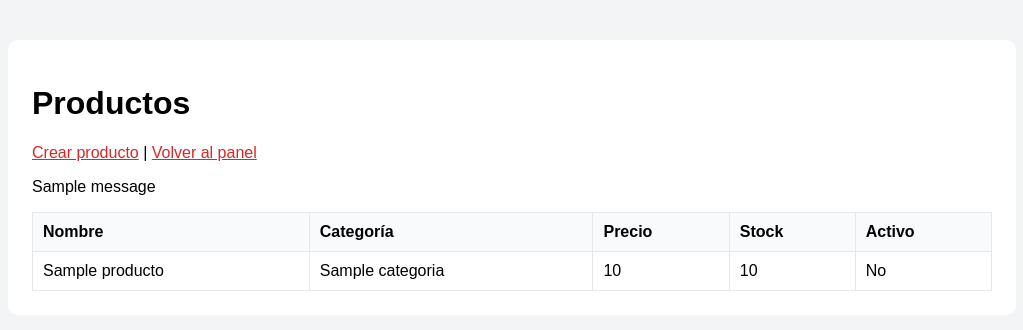
After one commit to Alejomd51/Sistemas_de_Ventas, a Django app: template usuarios/templates/usuarios/productos.html in a window 1280 px wide. The commit adds this page. Shown: the top 330 px of the page, without its empty margins (128-1151 px from the left). Run offline with Django 3.2, Linux system fonts and the light colour scheme; the template is opened without the code that fills it: most values are stand-ins (such as "Sample title", 1, 10 or a date in 2020); one stand-in notice (Sample message) is shown.

Commit message:
feat: agrego vistas, plantillas de productos y formularios

```diff
--- a/usuarios/models.py
+++ b/usuarios/models.py
@@ -34,6 +34,10 @@ class Producto(models.Model):
         verbose_name_plural = "productos"
         ordering = ["nombre"]
 
+    @property
+    def precio_formateado(self):
+        return f"{self.precio:.2f}"
+
     def __str__(self):
         return self.nombre
 
--- a/usuarios/templates/usuarios/panel_admin.html
+++ b/usuarios/templates/usuarios/panel_admin.html
@@ -9,6 +9,7 @@
 <main>
     <h1>Panel de administrador</h1>
     <p>Esta sección es exclusiva para usuarios administradores.</p>
+    <p><a href="{% url 'usuarios:productos' %}">Gestionar productos</a></p>
     <a href="{% url 'usuarios:inicio' %}">Volver al inicio</a>
 </main>
 </body>
--- /dev/null
+++ b/usuarios/templates/usuarios/productos.html
@@ -0,0 +1,59 @@
+<!doctype html>
+<html lang="es">
+<head>
+    <meta charset="utf-8">
+    <meta name="viewport" content="width=device-width, initial-scale=1">
+    <title>Productos</title>
+    <style>
+        body { font-family: Arial, sans-serif; background: #f3f4f6; margin: 0; }
+        main { max-width: 960px; margin: 40px auto; padding: 24px; background: white; border-radius: 10px; }
+        table { width: 100%; border-collapse: collapse; margin-top: 16px; }
+        th, td { border: 1px solid #e5e7eb; padding: 10px; text-align: left; }
+        th { background: #f9fafb; }
+        .actions { margin-bottom: 16px; }
+        a { color: #dc2626; }
+    </style>
+</head>
+<body>
+<main>
+    <h1>Productos</h1>
+    <div class="actions">
+        <a href="{% url 'usuarios:producto_crear' %}">Crear producto</a> |
+        <a href="{% url 'usuarios:panel_admin' %}">Volver al panel</a>
+    </div>
+
+    {% if messages %}
+        {% for message in messages %}
+            <p>{{ message }}</p>
+        {% endfor %}
+    {% endif %}
+
+    {% if productos %}
+        <table>
+            <thead>
+                <tr>
+                    <th>Nombre</th>
+                    <th>Categoría</th>
+                    <th>Precio</th>
+                    <th>Stock</th>
+                    <th>Activo</th>
+                </tr>
+            </thead>
+            <tbody>
+                {% for producto in productos %}
+                    <tr>
+                        <td>{{ producto.nombre }}</td>
+                        <td>{{ producto.categoria.nombre }}</td>
+                        <td>{{ producto.precio_formateado }}</td>
+                        <td>{{ producto.stock }}</td>
+                        <td>{% if producto.activo %}Sí{% else %}No{% endif %}</td>
+                    </tr>
+                {% endfor %}
+            </tbody>
+        </table>
+    {% else %}
+        <p>No hay productos registrados.</p>
+    {% endif %}
+</main>
+</body>
+</html>
--- a/usuarios/urls.py
+++ b/usuarios/urls.py
@@ -9,6 +9,8 @@ urlpatterns = [
     path("", views.inicio, name="inicio"),
     path("panel-admin/", views.panel_admin, name="panel_admin"),
     path("panel-vendedor/", views.panel_vendedor, name="panel_vendedor"),
+    path("productos/", views.productos, name="productos"),
+    path("productos/crear/", views.producto_crear, name="producto_crear"),
     path("registro/", views.registro, name="registro"),
     path(
         "login/",
```
Also changed, not shown: usuarios/forms.py (+8 -1 lines), usuarios/templates/usuarios/producto_form.html (added, +36 -0 lines), usuarios/tests.py (+49 -0 lines), usuarios/views.py (+27 -2 lines).
